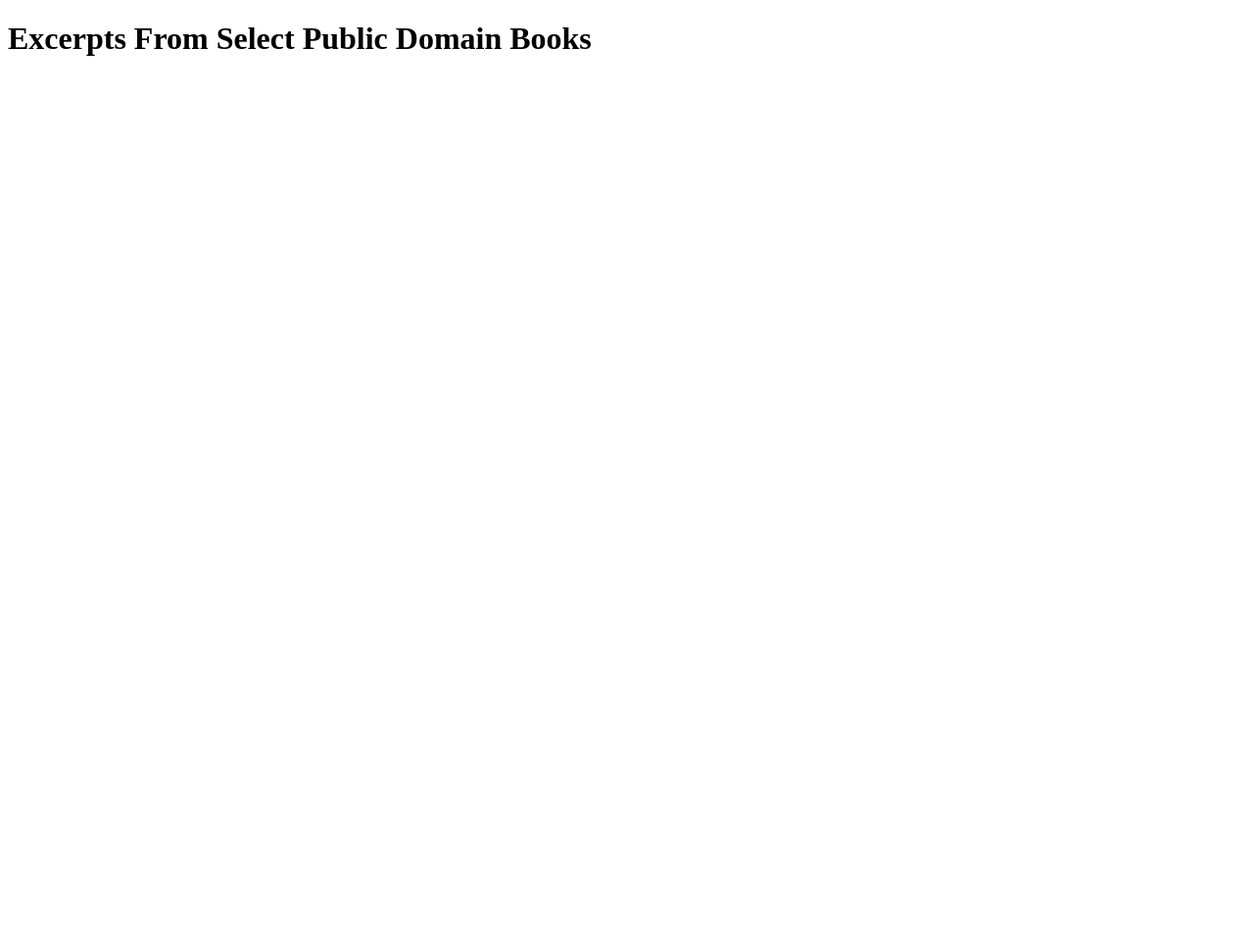
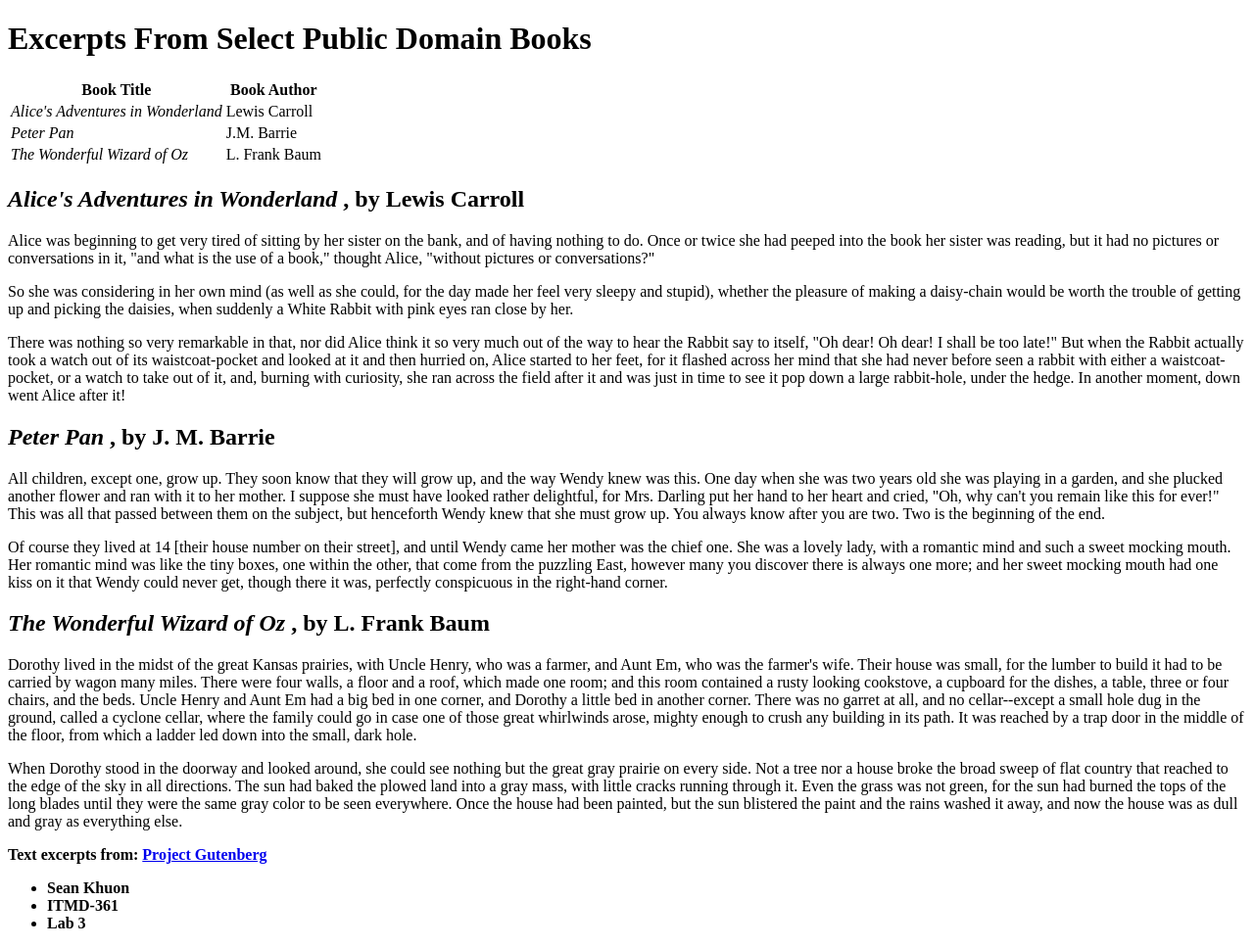
Before and after one commit to seankhu99/lab3, a plain HTML site: page index.html in a window 1280 px wide. Shown: the whole page at 98% size. Before the commit the page ends 800 px from the top, so only its background shows below. Drawn offline with Linux system fonts and the light colour scheme.

Commit message:
Update index.html
Basically added everything that needs to be added.

List of changes:
All book titles and author tables added
Formated names
Added link to Project Gutenberg
Fixed Syntax
All book excerpts added

```diff
--- a/index.html
+++ b/index.html
@@ -5,4 +5,65 @@
 			<title>ITMD-361 Internet Technologies and Web Design</title>
 		</head>
 		<body>
-		<h1>Excerpts From Select Public Domain Books</h1>
+			<h1>Excerpts From Select Public Domain Books</h1>
+			<table>
+				<tr>
+					<th>Book Title</th>
+					<th>Book Author</th>
+				</tr>
+				<tr>
+					<td>
+						<em>Alice's Adventures in Wonderland</em>
+					</td>
+					<td>Lewis Carroll</td>
+				</tr>
+				<tr>
+					<td>
+						<em>Peter Pan</em>
+					</td>
+					<td>J.M. Barrie</td>
+				</tr>
+				<tr>
+					<td>
+						<em>The Wonderful Wizard of Oz</em>
+					</td>
+					<td>L. Frank Baum</td>
+				</tr>
+			</table>
+			<h2>
+				<em>Alice's Adventures in Wonderland</em>
+				, by Lewis Carroll
+			</h2>
+			<p>Alice was beginning to get very tired of sitting by her sister on the bank, and of having nothing to do. Once or twice she had peeped into the book her sister was reading, but it had no pictures or conversations in it, "and what is the use of a book," thought Alice, "without pictures or conversations?"</p>
+			<p>So she was considering in her own mind (as well as she could, for the day made her feel very sleepy and stupid), whether the pleasure of making a daisy-chain would be worth the trouble of getting up and picking the daisies, when suddenly a White Rabbit with pink eyes ran close by her.</p>
+			<p>There was nothing so very remarkable in that, nor did Alice think it so very much out of the way to hear the Rabbit say to itself, "Oh dear! Oh dear! I shall be too late!" But when the Rabbit actually took a watch out of its waistcoat-pocket and looked at it and then hurried on, Alice started to her feet, for it flashed across her mind that she had never before seen a rabbit with either a waistcoat-pocket, or a watch to take out of it, and, burning with curiosity, she ran across the field after it and was just in time to see it pop down a large rabbit-hole, under the hedge. In another moment, down went Alice after it!</p>
+			<h2>
+				<em>Peter Pan</em>
+				, by J. M. Barrie
+			</h2>
+			<p>All children, except one, grow up. They soon know that they will grow up, and the way Wendy knew was this. One day when she was two years old she was playing in a garden, and she plucked another flower and ran with it to her mother. I suppose she must have looked rather delightful, for Mrs. Darling put her hand to her heart and cried, "Oh, why can't you remain like this for ever!" This was all that passed between them on the subject, but henceforth Wendy knew that she must grow up. You always know after you are two. Two is the beginning of the end.</p>
+			<p>Of course they lived at 14 [their house number on their street], and until Wendy came her mother was the chief one. She was a lovely lady, with a romantic mind and such a sweet mocking mouth. Her romantic mind was like the tiny boxes, one within the other, that come from the puzzling East, however many you discover there is always one more; and her sweet mocking mouth had one kiss on it that Wendy could never get, though there it was, perfectly conspicuous in the right-hand corner.</p>
+			<h2>
+				<em>The Wonderful Wizard of Oz</em>
+				, by L. Frank Baum
+			</h2>
+			<p>Dorothy lived in the midst of the great Kansas prairies, with Uncle Henry, who was a farmer, and Aunt Em, who was the farmer's wife. Their house was small, for the lumber to build it had to be carried by wagon many miles. There were four walls, a floor and a roof, which made one room; and this room contained a rusty looking cookstove, a cupboard for the dishes, a table, three or four chairs, and the beds. Uncle Henry and Aunt Em had a big bed in one corner, and Dorothy a little bed in another corner. There was no garret at all, and no cellar--except a small hole dug in the ground, called a cyclone cellar, where the family could go in case one of those great whirlwinds arose, mighty enough to crush any building in its path. It was reached by a trap door in the middle of the floor, from which a ladder led down into the small, dark hole.</p>
+			<p>When Dorothy stood in the doorway and looked around, she could see nothing but the great gray prairie on every side. Not a tree nor a house broke the broad sweep of flat country that reached to the edge of the sky in all directions. The sun had baked the plowed land into a gray mass, with little cracks running through it. Even the grass was not green, for the sun had burned the tops of the long blades until they were the same gray color to be seen everywhere. Once the house had been painted, but the sun blistered the paint and the rains washed it away, and now the house was as dull and gray as everything else.</p>
+			<p>
+				<strong>Text excerpts from:
+					<a href="http://www.gutenberg.org">Project Gutenberg</a>
+				</strong>
+			</p>
+			<ul>
+				<li>
+					<strong>Sean Khuon</strong>
+				</li>
+				<li>
+					<strong>ITMD-361</strong>
+				</li>
+				<li>
+					<strong>Lab 3</strong>
+				</li>
+			</ul>
+			</body>
+		</html>
```
